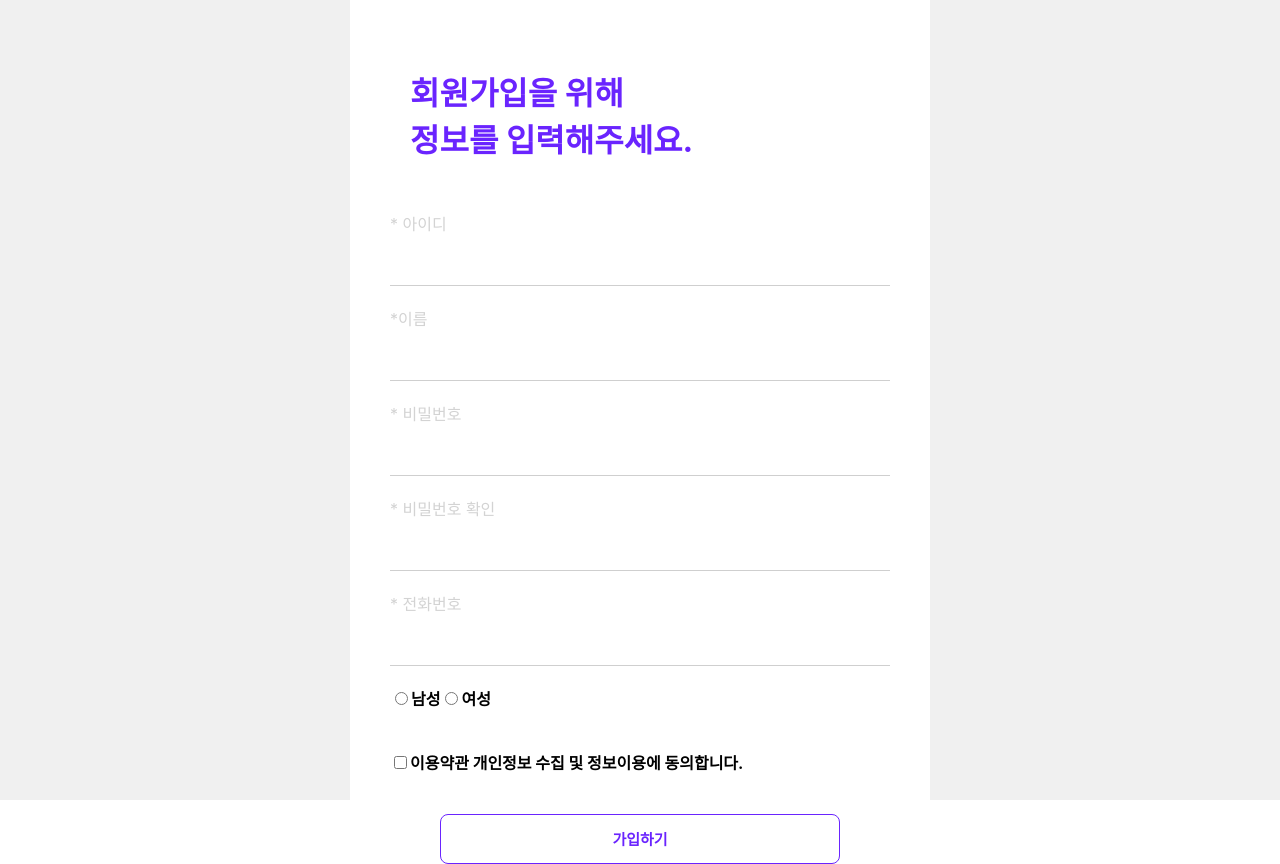
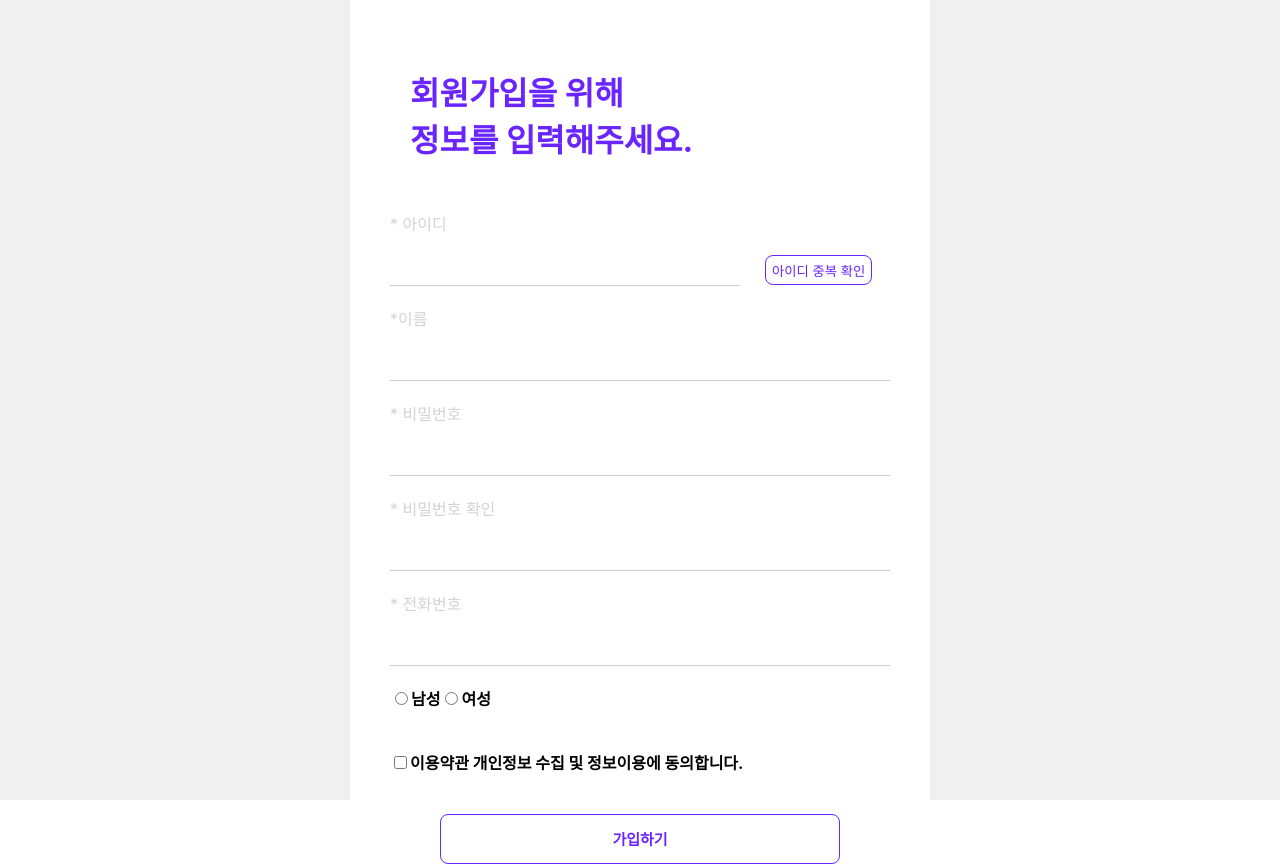
Before and after one commit to hana0627/login, a React (Create React App) app in the folder front/: page /SignupPage in a window 1280 px wide. Built offline with nearby package versions, Linux system fonts and the light colour scheme.

Commit message:
#12 회원가입 프론트엔드 코드 작성 중

```diff
--- a/front/src/pages/SignupPage.jsx
+++ b/front/src/pages/SignupPage.jsx
@@ -1,6 +1,113 @@
+import axios from 'axios';
 import React, {useState} from 'react'
+import Swal from "sweetalert2";
+import {useNavigate} from "react-router-dom";
 
 function SignupPage() {
+
+    const [memberId, setMemberId] = useState('')
+    const [memberName, setMemberName] = useState('')
+    const [password, setPassword] = useState('')
+    const [passwordCheck, setPasswordCheck] = useState('')
+    const [phoneNumber, setPhoneNumber] = useState('')
+    const [memberIdCheck, setMemberIdCheck] = useState(false)
+    const navigate = useNavigate()
+
+
+    function memberIdHandle(e) {
+        setMemberId(e.target.value)
+    }
+
+    function memberNameHandle(e) {
+        setMemberName(e.target.value)
+    }
+
+    function passwordHandle(e) {
+        setPassword(e.target.value)
+    }
+
+    function passwordCheckHandle(e) {
+        setPasswordCheck(e.target.value)
+    }
+
+    function phoneNumberHandle(e) {
+        setPhoneNumber(e.target.value)
+    }
+
+
+    function duplicateBtnClick() {
+        console.log(memberId)
+        if (memberId === '') {
+            Swal.fire({
+                title: '실패',
+                html: '아이디를 입력해주세요.',
+                icon: 'warning',
+                confirmButtonText: '확인'
+            })
+            return false;
+        }
+
+        if (memberId.length < 8 || memberId.length > 20) {
+            Swal.fire({
+                title: '실패',
+                html: "아이디는 8자에서 20자 사이어야 합니다.",
+                icon: 'warning',
+                confirmButtonText: '확인'
+            });
+            return false;
+        }
+
+        const regex = /^[a-z0-9]*$/;
+        if (!regex.test(memberId)) {
+            Swal.fire({
+                title: '실패',
+                html: "아아디는 영문 소문자로만 또는 영문 소문자와 숫자의 조합으로 이루어져야 합니다.",
+                icon: 'warning',
+                confirmButtonText: '확인'
+            });
+            return false;
+        }
+
+
+        axios.get('http://localhost:8080/api/v1/duplicate/'+memberId)
+            .then(
+
+                Swal.fire({
+                title: '성공',
+                html: "사용가능한 아이디 입니다!",
+                icon: 'warning',
+                confirmButtonText: '확인'
+            }).then((result) => {
+                    setMemberIdCheck(true);
+                    // if(result.isConfiremd)
+                }))
+
+
+            .catch(error => {
+                const data = error.response.data
+                if (data.getCode === 'INTERNAL_SERVER_ERROR') {
+                    Swal.fire({
+                        title: '실패',
+                        html: '예상하지 못한 에러가 발생했습니다.<br>다시 시도해주세요',
+                        icon: 'warning',
+                        confirmButtonText: '확인'
+                    });
+                }
+                else {
+                    Swal.fire({
+                        title: '실패',
+                        html: data.getMessage,
+                        icon: 'warning',
+                        confirmButtonText: '확인'
+                    });
+                }
+                return false;
+            })
+    }
+
+    function submitBtnClick() {
+        alert("기능개발중입니다!")
+    }
 
 
     return (
@@ -8,28 +115,32 @@ function SignupPage() {
             <div className="signup-wrapper">
                 <h2>회원가입을 위해<br/>정보를 입력해주세요.</h2><br/><br/>
                 <span className="ft-lightgrey">* 아이디</span><br/><br/>
-                <input className="input"/>
+                <div className="input-id-wrapper">
+                    <input className="input-id" onChange={(e) => memberIdHandle(e)}/>
+                    <button className="duplicate-button" onClick={() => duplicateBtnClick()}>아이디 중복 확인</button>
+                </div>
 
                 <span className="ft-lightgrey">*이름</span><br/><br/>
-                <input className="input"/>
+                <input className="input" onChange={(e) => memberNameHandle(e)}/>
 
                 <span className="ft-lightgrey">* 비밀번호</span><br/><br/>
-                <input className="input" type="password"/>
+                <input className="input" type="password" onChange={(e) => passwordHandle(e)}/>
 
                 <span className="ft-lightgrey">* 비밀번호 확인</span><br/><br/>
-                <input className="input" type="password"/>
+                <input className="input" type="password" onChange={(e) => passwordCheckHandle(e)}/>
 
                 <span className="ft-lightgrey">* 전화번호</span><br/><br/>
-                <input className="input"/>
-                <div style={{textAlign:'left'}}>
-                    <input type="radio" className="radio" name="gender"/><span className="ft-bold" >남성</span>
+                <input className="input" onChange={(e) => phoneNumberHandle(e)}/>
+                <div style={{textAlign: 'left'}}>
+                    <input type="radio" className="radio" name="gender"/><span className="ft-bold">남성</span>
                     <input type="radio" className="radio" name="gender"/><span className="ft-bold">여성</span>
                 </div>
                 <br/><br/>
-                <div style={{textAlign:'left'}}>
-                    <input type="checkbox" className="agree"/><span className="ft-bold">이용약관 개인정보 수집 및 정보이용에 동의합니다.</span><br/><br/><br/>
+                <div style={{textAlign: 'left'}}>
+                    <input type="checkbox" className="agree"/><span
+                    className="ft-bold">이용약관 개인정보 수집 및 정보이용에 동의합니다.</span><br/><br/><br/>
                 </div>
-                <button className="button"><span className="ft-sm ft-bold">가입하기</span></button>
+                <button className="submit-button" onClick={() => submitBtnClick()}><span className="ft-sm ft-bold">가입하기</span></button>
             </div>
         </div>
     )
--- a/front/src/style.css
+++ b/front/src/style.css
@@ -38,6 +38,7 @@
     margin-top: 20px;
     width: 320px;
     height: 50px;
+    border-radius: 8px;
 }
 
 /* 폰트 */
@@ -119,6 +120,16 @@
     margin-bottom: 20px; /* 수정된 부분 */
 }
 
+.signup-wrapper .input-id {
+     padding: 0px;
+     border: none;
+     border-bottom: 1px solid #CFCFCF;
+     width: 70%; /* 수정된 부분 */
+     height: 30px;
+     margin-bottom: 20px; /* 수정된 부분 */
+    float: left; /* 좌측으로 배치 */
+}
+
 .signup-wrapper .input:hover {
     border-bottom-color: #6A24FE;
 }
@@ -129,7 +140,7 @@
     text-align: left; /* 좌측 정렬 */
 }
 
-.signup-wrapper button {
+.signup-wrapper .submit-button {
     width: 400px;
     height: 50px;
     left: 725px;
@@ -139,7 +150,24 @@
     border-radius: 8px;
     border: #6A24FE solid 1px;
 }
-.signup-wrapper button:hover {
+.signup-wrapper .submit-button:hover {
     background-color: #6A24FE;
     color: #FFFFFF;
 }
+
+
+.signup-wrapper .input-id + button {
+    margin-left: 5%; /* 아이디 입력란과 버튼 사이의 간격 조정 */
+    float: left; /* 버튼도 좌측으로 배치 */
+    height: 30px;
+    line-height: 30px; /* 버튼의 높이에 맞게 텍스트를 수직 정렬 */
+    background-color: #FFFFFF;
+    color: #6A24FE;
+    border-radius: 8px;
+    border: #6A24FE solid 1px;
+}
+
+.signup-wrapper .input-id + button:hover {
+    background-color: #6A24FE;
+    color: #FFFFFF;
+}
```
